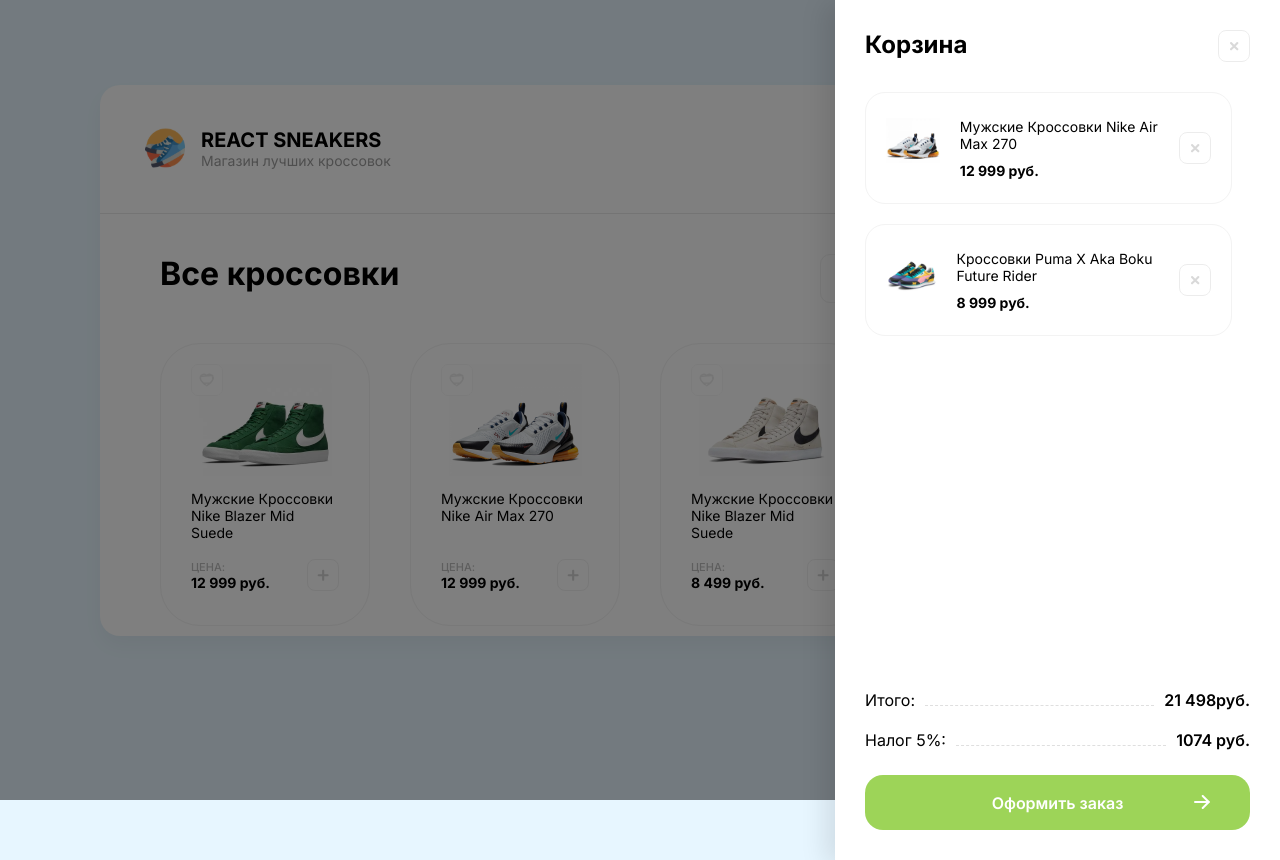
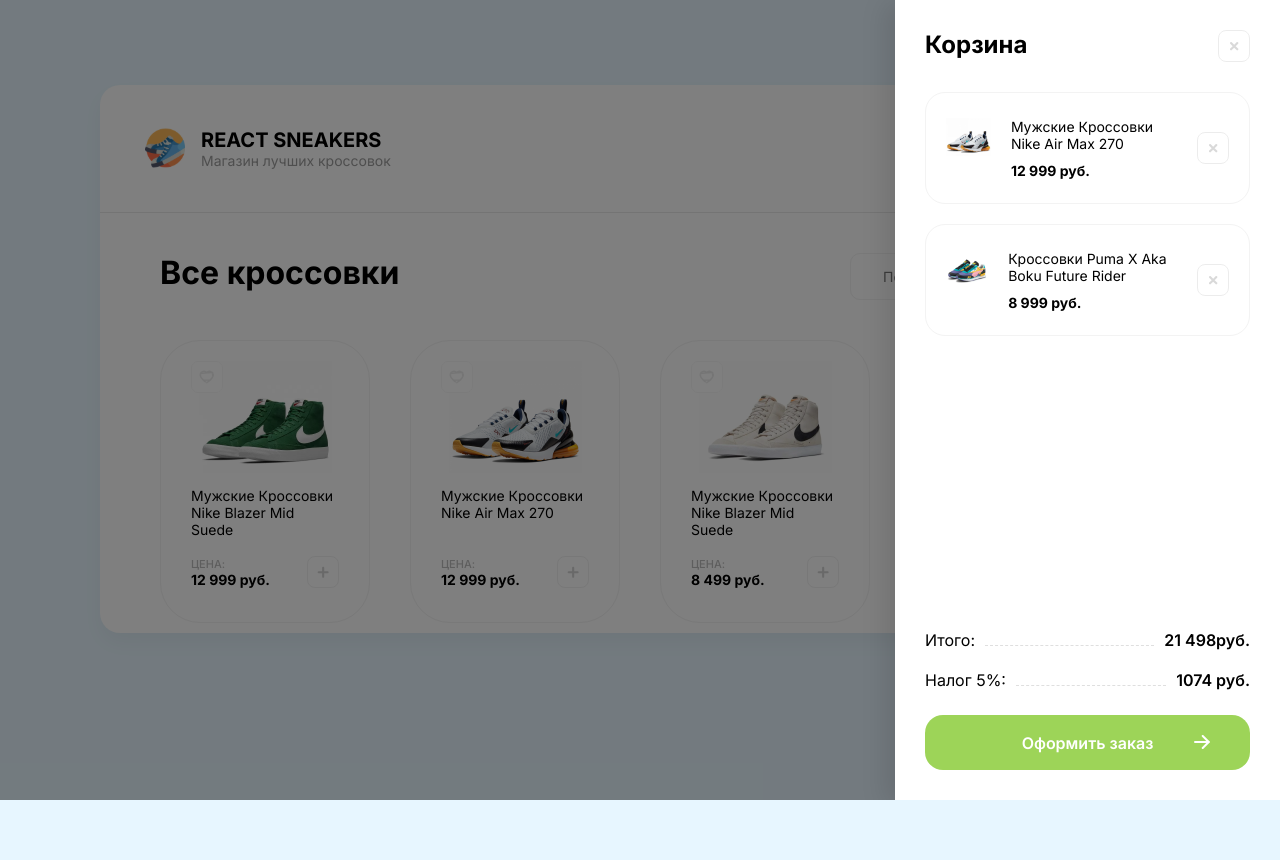
Before and after one commit to LivingstoneDoc/react-sneakers-shop, a JavaScript app: page / in a window 1280 px wide. After the commit the page ends 800 px from the top, so only its background shows below. Built offline with nearby package versions, Linux system fonts and the light colour scheme; the HTML template or start-up script is replaced by a standard one.

Commit message:
fix: make cart 100% height of the screen

```diff
--- a/src/index.css
+++ b/src/index.css
@@ -7,6 +7,7 @@
 
 * {
   font-family: 'Inter', system-ui;
+  box-sizing: border-box;
 }
 
 .wrapper {
@@ -227,13 +228,6 @@
   margin: 0;
 }
 
-/* .wrapper .cartOverlay .cart {
-  margin-top: 30px;
-  display: flex;
-  flex-direction: column;
-  justify-content: space-between;
-} */
-
 .wrapper .cartOverlay .cart .cartItemsWrapper {
   margin-top: 30px;
   display: flex;
```
